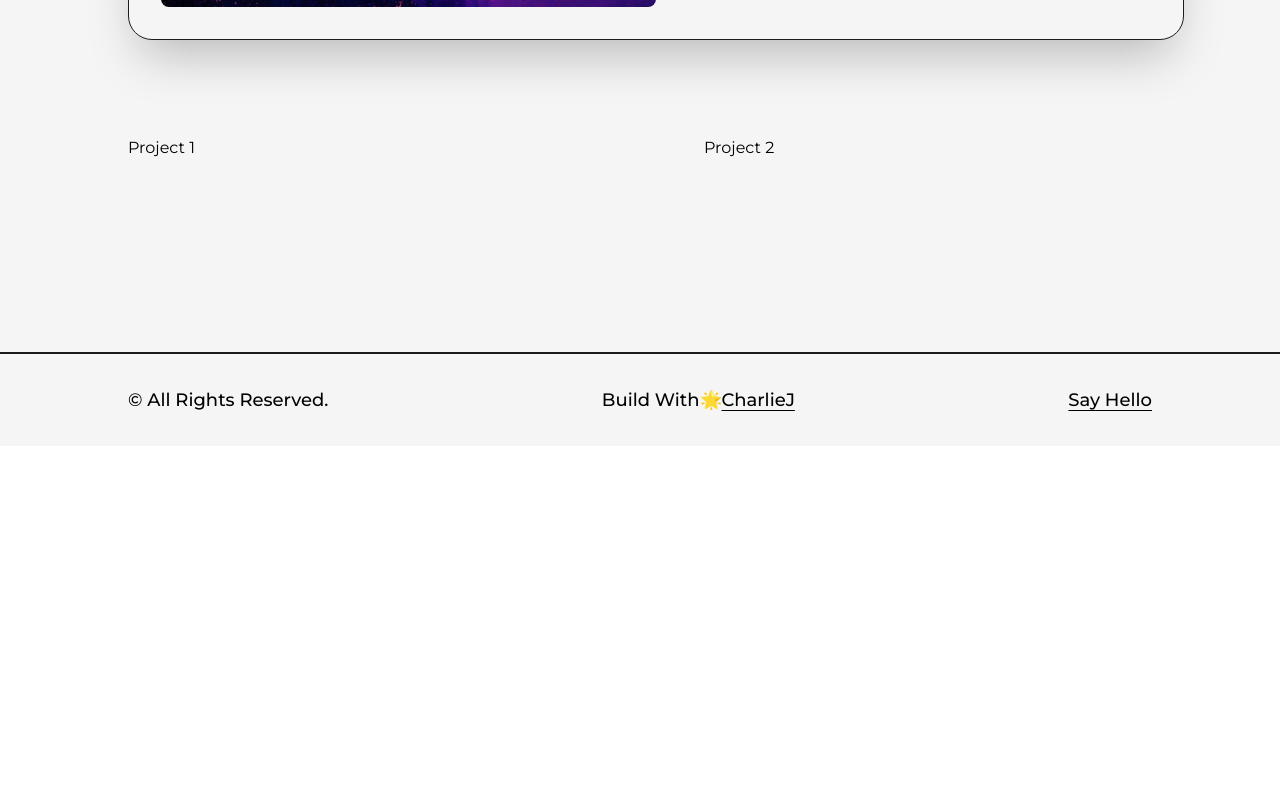
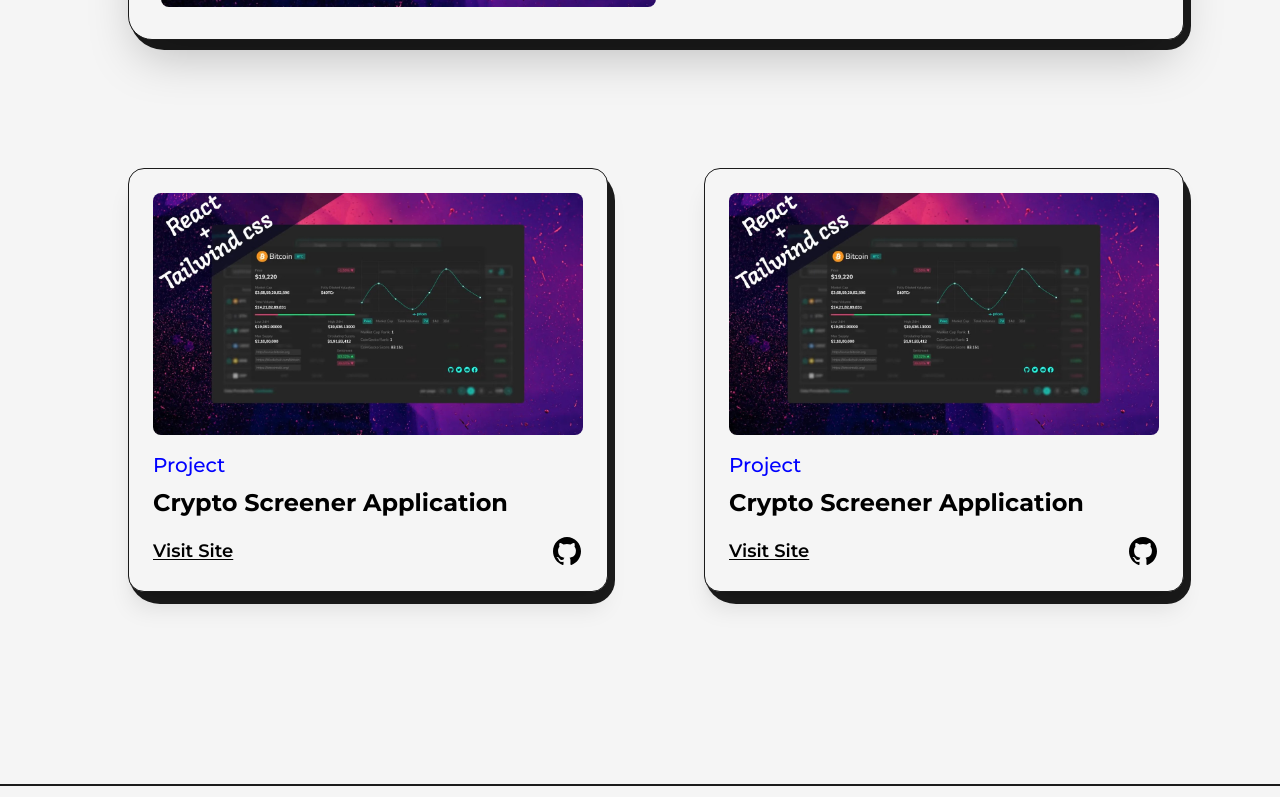
Before and after one commit to SupaMega24/nextjs-portfolio, a Next.js app in the folder code/: page /projects in a window 1280 px wide. Shown: the part 596-1393 px from the top of the page. Before the commit the page ends 1042 px from the top, so only its background shows below. Built offline with nearby package versions, Linux system fonts and the light colour scheme.

Commit message:
Create projects page

```diff
--- a/code/src/pages/projects.js
+++ b/code/src/pages/projects.js
@@ -12,9 +12,11 @@
     return (
         <article className='w-full flex items-center justify-between
             rounded-3xl border border-solid border-dark bg-light
-            shadow-2xl p-8'
+            shadow-2xl p-8 relative rounded-br-2xl'
         >
-
+            <div className='absolute top-0 -right-2 -z-10 w-[100.8%] h-[103%]
+                rounded-[2.2rem] bg-dark rounded-br-3xl'
+            />
             <Link href={link} target="_blank" className='w-1/2 cursor-pointer
                 overflow-hidden rounded-lg'
             >
@@ -45,6 +47,48 @@
     )
 }
 
+const Project = ({ title, type, img, link, github }) => {
+    return (
+        <article className='w-full flex items-center justify-center rounded-2xl
+            border border-solid border-dark bg-light p-6 relative flex-col shadow-xl'
+
+        >
+            <div className='absolute top-0 -right-2 -z-10 w-[101.8%] h-[103%]
+                rounded-[2rem] bg-dark rounded-br-3xl'
+            />
+            <Link href={link} target="_blank" className='w-full cursor-pointer
+                overflow-hidden rounded-lg'
+            >
+                <Image src={img} alt={title} className='w-full h-auto' />
+            </Link>
+
+            <div className='w-full flex flex-col items-start justify-between mt-4'>
+                <span className='text-blue font-medium text-xl '>
+                    {type}
+                </span>
+                <Link href={link} target="_blank" className='hover:underline underline-offset-2'>
+                    <h2 className='my-2 w-full text-left text-2xl font-bold'>
+                        {title}
+                    </h2>
+                </Link>
+
+                <div className='mt-2 flex items-center justify-between w-full'>
+
+                    <Link href={link} target="_blank" className='underline
+                        underline-offset-2 text-lg font-semibold'
+                    >
+                        Visit Site
+                    </Link>
+                    <Link href={github} target="_blank" className='w-8'>
+                        <GithubIcon />
+                    </Link>
+
+                </div>
+            </div>
+        </article>
+    )
+}
+
 const projects = () => {
     return (
         <>
@@ -57,7 +101,7 @@
                 <Layout className='pt-16'>
                     <AnimatedText text="Imagination Builds Knowledge!" className='!text-6xl mb-16' />
 
-                    <div className='grid grid-cols-12 gap-24'>
+                    <div className='grid grid-cols-12 gap-24 gap-y-32'>
                         <div className='col-span-12'>
                             <FeaturedProject
 
@@ -74,11 +118,23 @@
                         </div>
 
                         <div className='col-span-6'>
-                            Project 1
+                            <Project
+                                title="Crypto Screener Application"
+                                img={project1}
+                                link="/"
+                                github="/"
+                                type="Project"
+                            />
                         </div>
 
                         <div className='col-span-6'>
-                            Project 2
+                            <Project
+                                title="Crypto Screener Application"
+                                img={project1}
+                                link="/"
+                                github="/"
+                                type="Project"
+                            />
                         </div>
                     </div>
 
```
